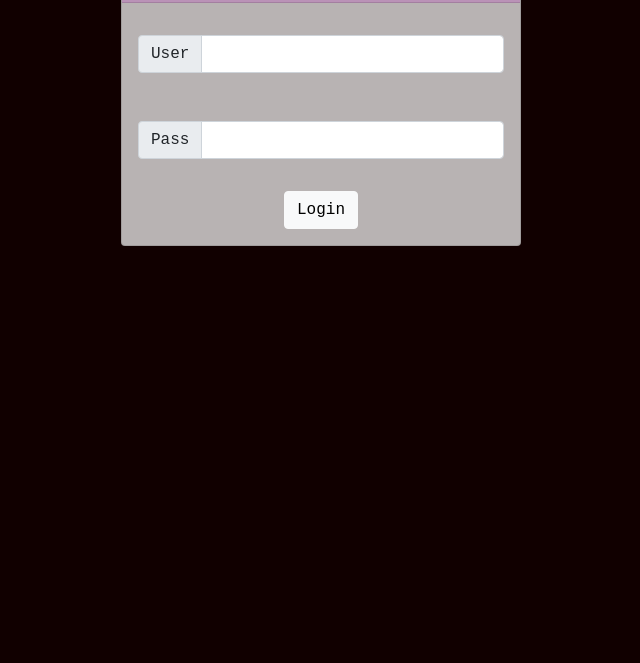
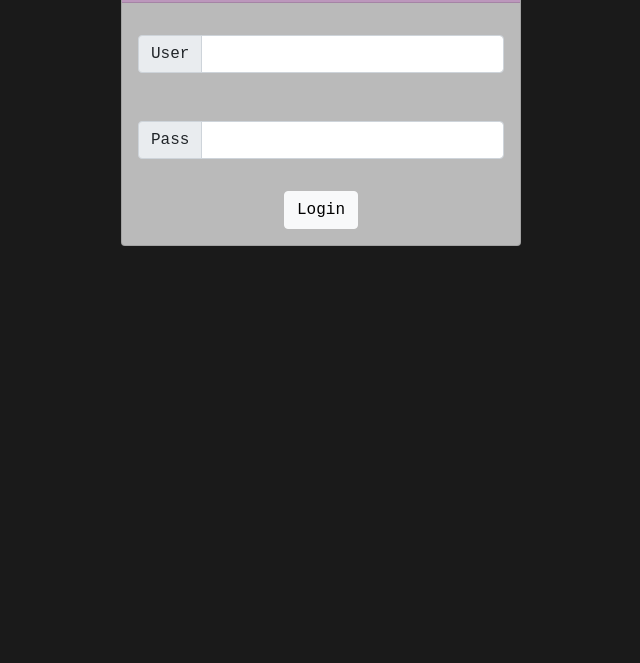
Before and after one commit to gabrielalvmart/NetprojectWebsite, a plain HTML site: page index.html in a window 1280 px wide. Shown: the part 137-800 px from the top of the page, without its empty margins (319-959 px from the left). Drawn offline with nearby package versions, Linux system fonts and the light colour scheme.

Commit message:
Update styles.css

```diff
--- a/styles.css
+++ b/styles.css
@@ -1,5 +1,5 @@
 body{
-    background-color: #110000;
+    background-color: #1A1A1A;
     background-size: cover;
     background-repeat: no-repeat;
     height: 100%;
```
